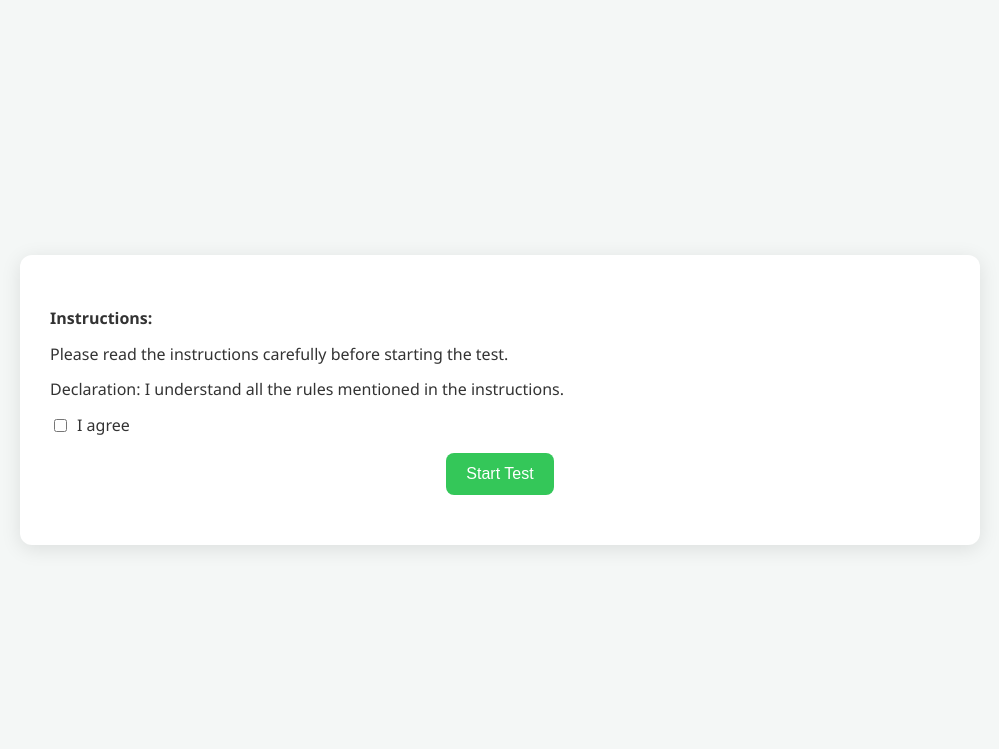
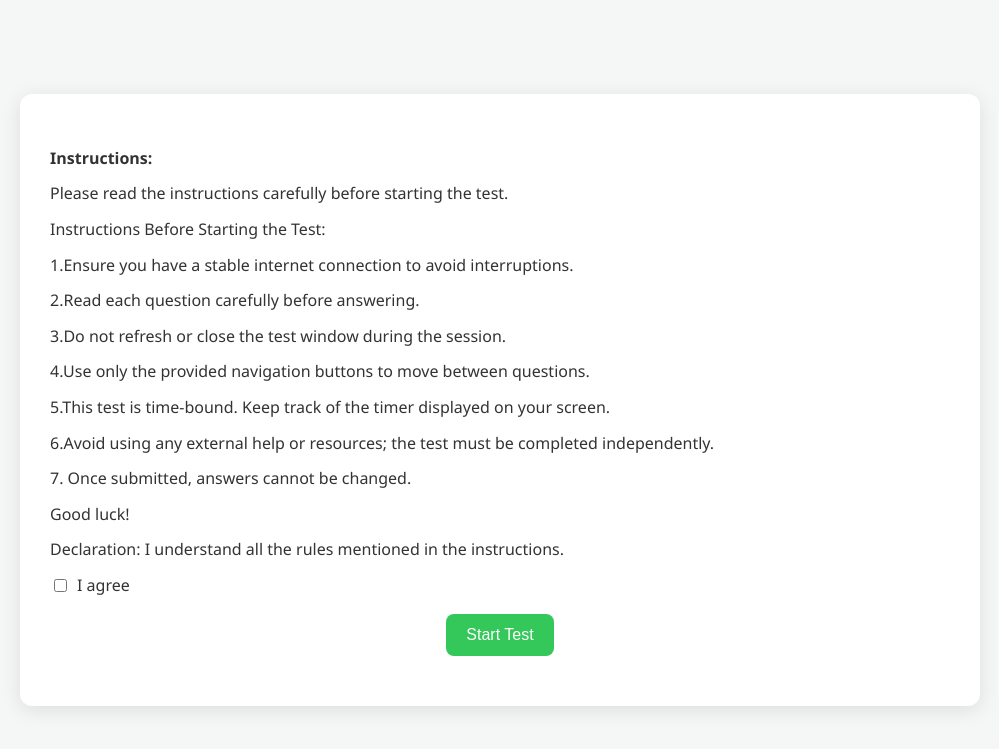
Before and after one commit to Preetam2023/Online-Test-Portal-TestMaster, a Django app: page /accounts/user-dashboard/mock-test/mock-test-page/ in a window 1280 px wide. Shown: the top 749 px of the page, without its empty margins (140-1139 px from the left). Run offline with Django 5.2, Linux system fonts and the light colour scheme; the visitor is signed in with stand-in values (Sample User, id 1).

```diff
--- a/accounts/templates/accounts/mock_test_page.html
+++ b/accounts/templates/accounts/mock_test_page.html
@@ -18,7 +18,19 @@
 
     <div class="instructions">
         <p><strong>Instructions:</strong></p>
-        <p>Please read the instructions carefully before starting the test.</p>
+        <p>Please read the instructions carefully before starting the test.<p>
+
+            <p>Instructions Before Starting the Test: <p>
+
+                <p> 1.Ensure you have a stable internet connection to avoid interruptions.<p>
+                <p> 2.Read each question carefully before answering.<p>
+                <p> 3.Do not refresh or close the test window during the session.
+                    <p>4.Use only the provided navigation buttons to move between questions.
+                        <p>5.This test is time-bound. Keep track of the timer displayed on your screen.
+                            <p>6.Avoid using any external help or resources; the test must be completed independently.
+                                <p>7. Once submitted, answers cannot be changed.
+                                    <p>Good luck!
+        </p>
         <p>Declaration: I understand all the rules mentioned in the instructions.</p>
         <div class="declaration">
             <input type="checkbox" id="declaration" onchange="toggleStartButton()"> I agree
--- a/accounts/templates/accounts/user_dashboard.html
+++ b/accounts/templates/accounts/user_dashboard.html
@@ -22,7 +22,7 @@
             <span class="profile-text">Profile</span>
             <div class="dropdown-content">
                 <a href="{% url 'profile' %}">My Profile</a>
-                <a href="{% url 'logout' %}">Logout</a>
+                <a href="{% url 'custom_logout' %}">Logout</a>
             </div>
         </div>
     </nav>
--- a/accounts/urls.py
+++ b/accounts/urls.py
@@ -15,10 +15,11 @@ from .views import (
     practice_questions,
     mock_test,
     mock_test_page,
+    custom_logout,
 )
 
 urlpatterns = [
-    path('', home, name='home'),  # Home page URL
+    path('', home, name='home'),
     path('user-signup/', user_signup, name='user_signup'),
     path('user-login/', login_view, name='user_login'),
     path('user-dashboard/', user_dashboard, name='user_dashboard'),
@@ -33,7 +34,5 @@ urlpatterns = [
     path('organization-admin-login/', admin_login_view, name='organization-admin-login'),
     path('organization-admin-dashboard/', test_dashboard, name='admin-dashboard'),
 
-    # Logout URL
-   # Change your logout URL to avoid conflict
-    path('logout/', auth_views.LogoutView.as_view(next_page='home'), name='custom_logout'),  # Redirect to home after logout
+    path('logout/', custom_logout, name='custom_logout'),
 ]
--- a/accounts/views.py
+++ b/accounts/views.py
@@ -39,6 +39,18 @@ def user_signup(request):
 
     return render(request, 'accounts/user_signup.html', {'form': form})
 
+from django.contrib.auth import authenticate, login, get_user_model
+from django.shortcuts import render, redirect
+from .forms import LoginForm
+
+User = get_user_model()  # Dynamically get the custom user model
+
+from django.contrib.auth import authenticate, login, get_user_model
+from django.shortcuts import render, redirect
+from .forms import LoginForm
+
+User = get_user_model()  # Dynamically get the custom user model
+
 def login_view(request):
     if request.method == 'POST':
         form = LoginForm(request.POST)
@@ -46,22 +58,23 @@ def login_view(request):
             username_or_email = form.cleaned_data['username_or_email']
             password = form.cleaned_data['password']
 
-            # Check if the input is an email
+            # Check if input is email or username
             if '@' in username_or_email:
+                # Try to get the user by email
                 try:
-                    user = User.objects.get(email=username_or_email)
-                    username = user.username
+                    user_obj = User.objects.get(email=username_or_email)
+                    username = user_obj.username  # Get username from the email
                 except User.DoesNotExist:
-                    user = None
+                    username = None
             else:
-                username = username_or_email
+                username = username_or_email  # Assume it's a username
 
-            # Authenticate the user
+            # Authenticate using the username
             user = authenticate(request, username=username, password=password)
 
             if user is not None:
                 login(request, user)
-                return redirect('user_dashboard')  # Change this to your dashboard URL
+                return redirect('user_dashboard')  # Redirect to the dashboard
             else:
                 form.add_error(None, "Invalid username/email or password.")
     else:
@@ -69,14 +82,15 @@ def login_view(request):
 
     return render(request, 'accounts/user_login.html', {'form': form})
 
+
+
 @login_required
 def user_dashboard(request):
     user = request.user
-    return render(request, 'accounts/user_dashboard.html', {'user': user})  # Create a template for this
+    return render(request, 'accounts/user_dashboard.html', {'user': user})
 
 @login_required
 def user_profile(request):
-    # Assuming that test history will be updated in the future
 
     test_history = []  # Placeholder for future test history data
     return render(request, 'accounts/user_profile.html', {
--- a/static/js/mock_test_page.js
+++ b/static/js/mock_test_page.js
@@ -28,18 +28,43 @@ function loadQuestions(subject) {
         questions = [
             { question: "What is the size of int in C?", options: ["2 bytes", "4 bytes", "8 bytes", "16 bytes"], answer: 1 },
             { question: "Which of the following is a loop structure in C?", options: ["if", "for", "while", "switch"], answer: 2 },
+            { question: "What is the output of `printf(\"%d\", 5+3*2);`?", options: ["16", "11", "13", "10"], answer: 2 },
+            { question: "Which keyword is used to define a constant in C?", options: ["const", "define", "static", "final"], answer: 0 },
+            { question: "Which operator is used to access the value at an address?", options: ["&", "*", "->", "."], answer: 1 },
+            { question: "What does the function `strcpy` do in C?", options: ["Copy strings", "Compare strings", "Concatenate strings", "Find string length"], answer: 0 },
+            { question: "What is a null pointer in C?", options: ["Pointer to zero", "Pointer with no address", "Pointer to first element", "Invalid pointer"], answer: 1 },
+            { question: "What is the result of `10 % 3` in C?", options: ["0", "1", "2", "3"], answer: 2 },
+            { question: "Which library function is used to find the length of a string in C?", options: ["strlen()", "strcpy()", "strcmp()", "strcat()"], answer: 0 },
+            { question: "Which of the following is a valid variable name in C?", options: ["int$", "1variable", "var_name", "void"], answer: 2 },
         ];
     } else if (subject === 'Data Structures') {
         questions = [
             { question: "What is the time complexity of binary search?", options: ["O(n)", "O(log n)", "O(n log n)", "O(1)"], answer: 1 },
-            { question: "Which data structure is used to implement a stack?", options: ["Array", "Linked List", "Tree", "Graph"], answer: 1 },
+            { question: "Which data structure is used to implement a stack?", options: ["Array", "Linked List", "Tree", "Graph"], answer: 0 },
+            { question: "Which data structure is used to implement a queue?", options: ["Array", "Linked List", "Both", "None"], answer: 2 },
+            { question: "What is the best case time complexity of quicksort?", options: ["O(n)", "O(n log n)", "O(log n)", "O(n^2)"], answer: 1 },
+            { question: "Which traversal is used to print binary search trees in sorted order?", options: ["Inorder", "Preorder", "Postorder", "Level-order"], answer: 0 },
+            { question: "Which data structure uses LIFO (Last In First Out)?", options: ["Queue", "Stack", "Heap", "Graph"], answer: 1 },
+            { question: "How many children does a binary tree node have?", options: ["1", "2", "3", "Any number"], answer: 1 },
+            { question: "What is the height of an AVL tree with 7 nodes?", options: ["3", "2", "4", "5"], answer: 0 },
+            { question: "Which algorithm is used for finding shortest paths in graphs?", options: ["Prim's", "Dijkstra's", "Kruskal's", "DFS"], answer: 1 },
+            { question: "What is a hash table used for?", options: ["Sorting", "Searching", "Mapping keys to values", "Binary search"], answer: 2 },
         ];
     } else if (subject === 'DBMS') {
         questions = [
             { question: "What is the primary key in a database?", options: ["Unique identifier", "Foreign key", "Index", "View"], answer: 0 },
             { question: "Which database management system is widely used?", options: ["MySQL", "PostgreSQL", "Oracle", "Microsoft SQL Server"], answer: 0 },
+            { question: "Which language is used to manipulate data in a database?", options: ["DDL", "DML", "DCL", "TCL"], answer: 1 },
+            { question: "Which of the following is a NoSQL database?", options: ["MongoDB", "Oracle", "MySQL", "PostgreSQL"], answer: 0 },
+            { question: "What is normalization in a database?", options: ["Removing redundancy", "Adding redundancy", "Encrypting data", "Creating indexes"], answer: 0 },
+            { question: "What does SQL stand for?", options: ["Structured Query Language", "Simple Query Language", "Sequential Query Language", "System Query Language"], answer: 0 },
+            { question: "What is a foreign key?", options: ["Unique identifier", "Reference to primary key in another table", "Column with unique values", "Temporary key"], answer: 1 },
+            { question: "Which of the following is a DDL command?", options: ["SELECT", "DELETE", "CREATE", "INSERT"], answer: 2 },
+            { question: "What is the purpose of an index in a database?", options: ["To increase storage", "To improve query performance", "To encrypt data", "To create tables"], answer: 1 },
+            { question: "What is a transaction in DBMS?", options: ["A single unit of work", "A database table", "A user query", "A system call"], answer: 0 },
         ];
     }
+
 
     const questionsHtml = questions.map((question, index) => {
         return `
```
Also changed, not shown: accounts/forms.py (+16 -5 lines), accounts/templates/accounts/user_login.html (+43 -14 lines), static/css/user_login.css (+32 -63 lines), static/img/login_image.jpg (added).
